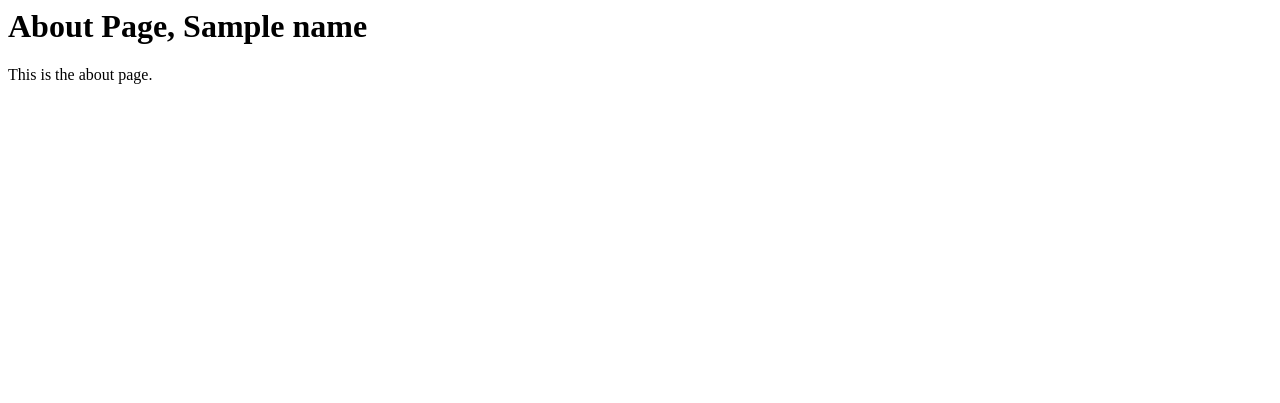
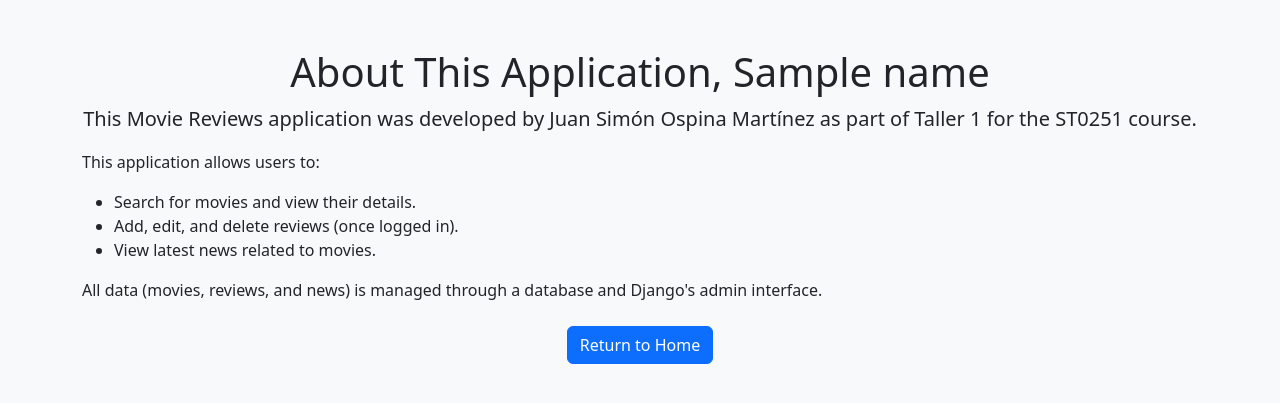
Before and after one commit to juansimonEAFIT/Taller1_PI1_20252, a Django app: template movie/templates/about.html in a window 1280 px wide. Shown: the top 403 px of the page. Run offline with Django 5.2, Linux system fonts and the light colour scheme; the template is opened without the code that fills it: most values are stand-ins (such as "Sample title", 1, 10 or a date in 2020); parts of the project's set-up code (start-up, migrations or seed data) failed here and were passed over.

Commit message:
Modificación para la entrega

```diff
--- a/movie/templates/about.html
+++ b/movie/templates/about.html
@@ -1 +1,24 @@
-<h1>About Page, {{ name }}</h1><p>This is the about page.</p>
+<!DOCTYPE html>
+<html lang="en">
+<head>
+    <meta charset="UTF-8">
+    <title>About - MovieReviews</title>
+    <link href="https://cdn.jsdelivr.net/npm/bootstrap@5.3.0-alpha1/dist/css/bootstrap.min.css" rel="stylesheet" crossorigin="anonymous">
+</head>
+<body class="bg-light">
+    <div class="container mt-5">
+        <h1 class="text-center">About This Application, {{ name }}</h1>
+        <p class="lead text-center">This Movie Reviews application was developed by Juan Simón Ospina Martínez as part of Taller 1 for the ST0251 course.</p>
+        <p>This application allows users to:</p>
+        <ul>
+            <li>Search for movies and view their details.</li>
+            <li>Add, edit, and delete reviews (once logged in).</li>
+            <li>View latest news related to movies.</li>
+        </ul>
+        <p>All data (movies, reviews, and news) is managed through a database and Django's admin interface.</p>
+        <div class="text-center mt-4">
+            <a href="/" class="btn btn-primary">Return to Home</a>
+        </div>
+    </div>
+</body>
+</html>
```
Also changed, not shown: movie/templates/home.html (+7 -2 lines), movie/views.py (+6 -5 lines), db.sqlite3, media/movies/images/EndGame.png (added), media/movies/images/HarryPotter.png (added), media/movies/images/HombreAraña.png (deleted), media/movies/images/HombreAraña_kANMn4a.png (added), media/movies/images/batman.png (added), media/movies/images/rapidofurioso.png (added), media/movies/images/rapidosfuriosos.png (deleted).
